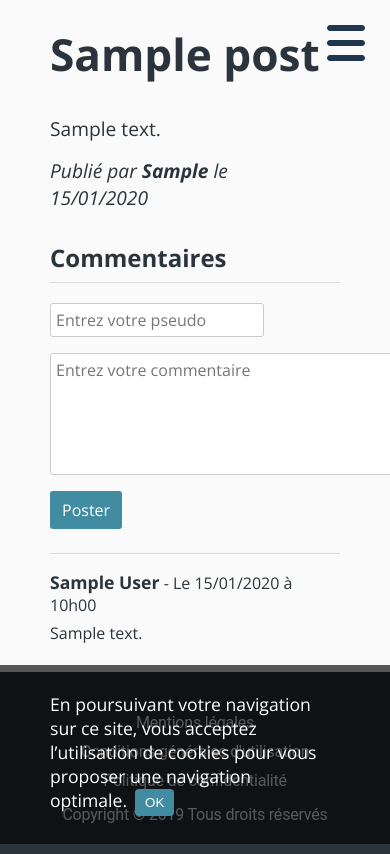
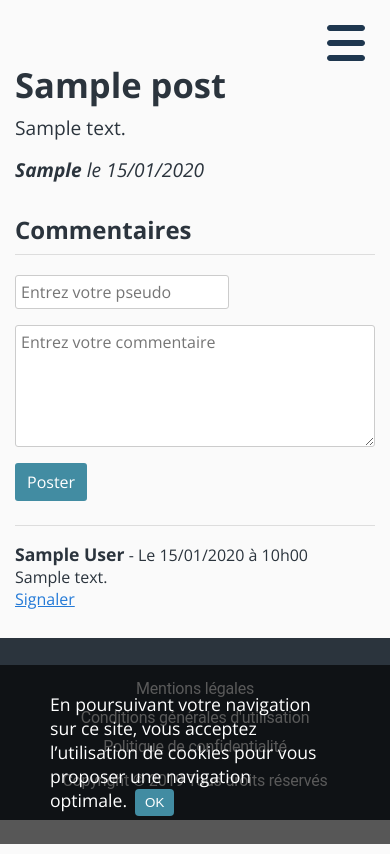
Before and after one commit to Clement-76/P4, a PHP site: page /index.php?action=viewPost&id=1 in a window 390 px wide; the page is wider, and only the part inside the window is pictured. Run offline with PHP 8.4, Linux system fonts and the light colour scheme; tables that the repository leaves empty or names only in its code hold one stand-in row (values such as "Sample post"); some libraries are stand-ins or nearby versions.

Commit message:
responsive de la page voir un article

```diff
--- a/public/css/home.css
+++ b/public/css/home.css
@@ -12,7 +12,7 @@ body {
     height: 100%;
     background-repeat: no-repeat;
     background-size: cover;
-    background-position: center;
+    background-position: bottom;
     background-image: radial-gradient(circle, rgba(38, 49, 69, 0.7) 10%, rgba(38, 49, 69, 0.8) 100%), url(../images/alaska-inside-passage.jpg);
     background-attachment: fixed;
 }
--- a/public/css/post.css
+++ b/public/css/post.css
@@ -7,8 +7,16 @@ body {
 }
 
 .report {
-    visibility: hidden;
+    color: #247ad7;
     margin-left: 3px;
+}
+
+.report:nth-child(2n + 1) {
+    display: none;
+}
+
+.comment:hover .report {
+    visibility: visible;
 }
 
 .comment {
@@ -32,10 +40,6 @@ body {
 
 .comment div p:last-child {
     margin-bottom: 0;
-}
-
-.comment:hover .report {
-    visibility: visible;
 }
 
 .comment b {
@@ -104,3 +108,65 @@ section#comments h2 {
     background-color: #428ca2;
     transition: 0.3s linear;
 }
+
+/* tablets and smartphones */
+@media all and (max-width: 768px) {
+    #post h1 {
+        font-size: 2em;
+        margin-top: 36px;
+    }
+
+    #post {
+        font-size: 1.2em;
+        padding: 30px 30px 10px 30px;
+    }
+
+    section#comments {
+        padding: 0 30px 20px 30px;
+    }
+
+    #newComment textarea {
+        width: 75%;
+        box-sizing: border-box;
+        min-width: 380px;
+    }
+}
+
+/* smartphones */
+@media all and (max-width: 425px) {
+    #post h1 {
+        font-size: 1.8em;
+        margin-bottom: 10px;
+    }
+
+    #post {
+        font-size: 1.2em;
+        padding: 30px 15px 10px 15px;
+    }
+
+    section#comments {
+        padding: 0 15px 20px 15px;
+    }
+
+    #newComment textarea {
+        width: 100%;
+        min-width: 0;
+    }
+
+    .italic span {
+        display: none;
+    }
+
+    .report:nth-child(2n) {
+        display: none;
+    }
+
+    .report:nth-child(2n + 1) {
+        display: inline;
+        margin-left: 0;
+    }
+
+    .comment div {
+        margin: 0;
+    }
+}
--- a/public/js/home.js
+++ b/public/js/home.js
@@ -52,7 +52,7 @@ $(function () {
      * change the color of the hamburger menu according to the scroll value
      */
     function hamburger_color () {
-        if (window.innerWidth < 768) {
+        if (window.innerWidth <= 768) {
             // the value of scroll where the color change
             let value = $("#home").height() - parseFloat($(".hamburger_menu").css("top")) - parseFloat($(".hamburger_menu").css("padding-top"));
 
--- a/view/comments.php
+++ b/view/comments.php
@@ -23,6 +23,7 @@
                 <a href="index.php?action=reportComment&commentId=<?= $comment->getId() ?>" class="report">Signaler</a>
             </p>
             <div><?= $comment->getContent() ?></div>
+            <a href="index.php?action=reportComment&commentId=<?= $comment->getId() ?>" class="report">Signaler</a>
         </div>
     <?php endforeach; ?>
 </section>
--- a/view/post.php
+++ b/view/post.php
@@ -4,7 +4,7 @@
     <h1><?= $post->getTitle() ?></h1>
     <div><?= $post->getContent() ?></div>
     <div class="italic">
-        Publié par <strong><?= $post->getAuthor() ?></strong>
+        <span>Publié par</span> <strong><?= $post->getAuthor() ?></strong>
         le <time datetime="<?= $post->getCreationDate('Y-m-d') ?>"><?= $post->getCreationDate('d/m/Y') ?></time>
     </div>
 </article>
```
Also changed, not shown: public/css/login.css (+10 -0 lines).
